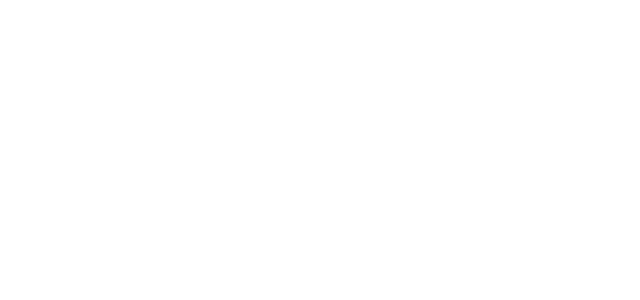
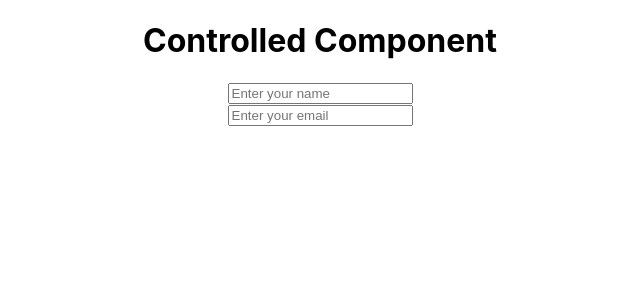
Before and after one commit to imran-mind/ReactJS-Tutorial, a React (Create React App) app: page / in a window 1280 px wide. Shown: the top 300 px of the page, without its empty margins (320-960 px from the left). Built offline with nearby package versions, Linux system fonts and the light colour scheme.

Commit message:
Controlled component example

```diff
--- a/src/App.js
+++ b/src/App.js
@@ -1,9 +1,30 @@
+import React, { useState } from 'react';
 import './App.css';
+import EmailInput from './EmailInput';
 
+// Controlled Component
 function App() {
+  const [name, setName] = useState('');
+
+  // raj -> RAJ
+  const handleNameChange = (e) => {
+    const value = e.target.value.toUpperCase();
+    setName(value);
+  }
+
   return (
     <div className="App">
+      <h1>Controlled Component</h1>
+      <form>
+        <input
+          onChange={handleNameChange}
+          value={name}
+          type='text'
+          placeholder='Enter your name'
+        />
+      </form>
 
+      <EmailInput />
     </div>
   );
 }
--- /dev/null
+++ b/src/EmailInput.js
@@ -0,0 +1,31 @@
+import React, { useState } from 'react'
+
+function EmailInput() {
+    const [email, setEmail] = useState('');
+    const [error, setError] = useState('');
+
+    const handleEmailChange = (e) => {
+        const value = e.target.value;
+        setEmail(value);
+        if (!value.includes('@')) {
+            setError('Invalid Email address');
+        } else {
+            setError('');
+        }
+    }
+    return (
+        <div>
+            <form>
+                <input
+                    type='email'
+                    value={email}
+                    onChange={handleEmailChange}
+                    placeholder='Enter your email'
+                />
+                {error && <p style={{ color: 'red' }}>{error}</p>}
+            </form>
+        </div>
+    )
+}
+
+export default EmailInput
```
